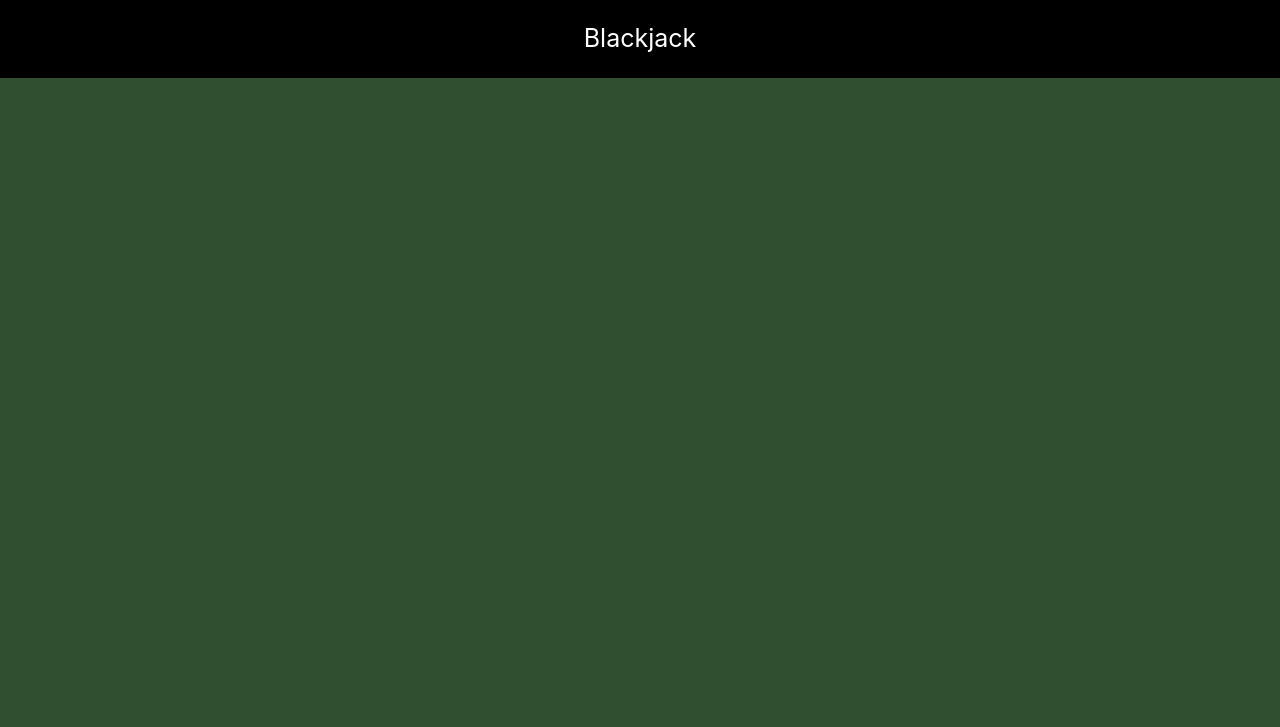
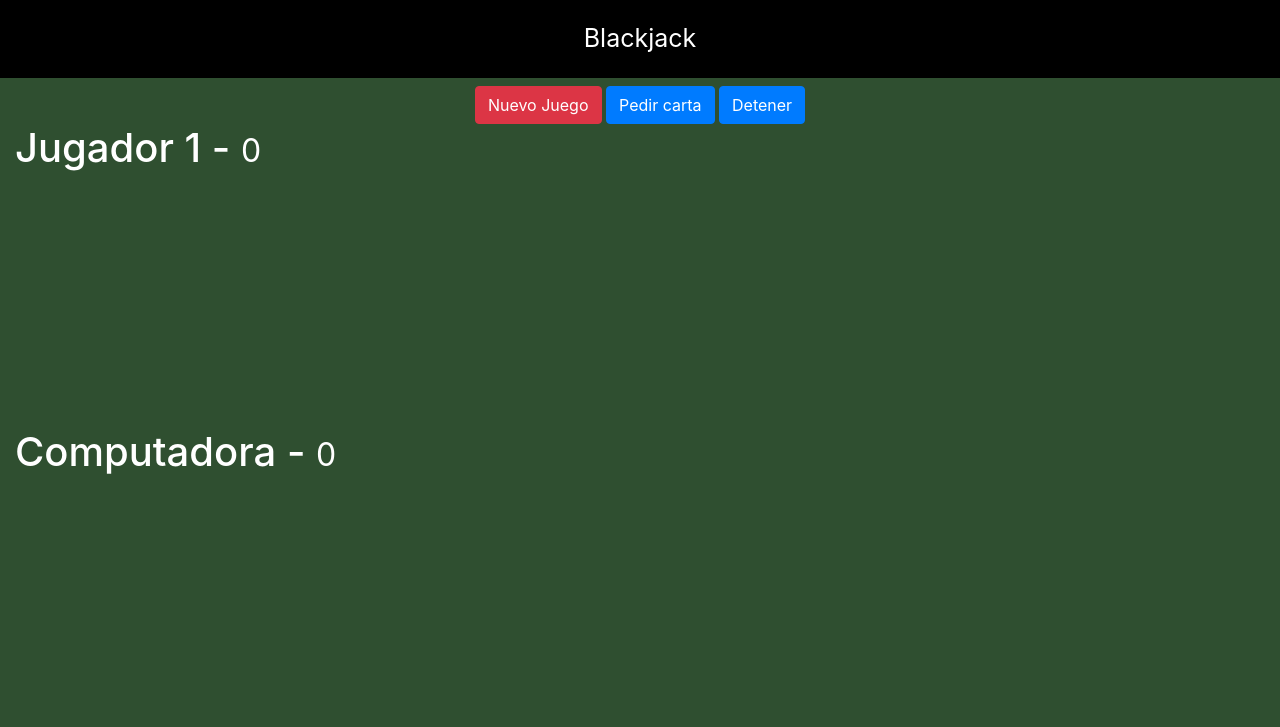
Before and after one commit to jmdc89/Modern-JavaScript, a plain HTML site: page 02-blackjack/index.html in a window 1280 px wide. Drawn offline with nearby package versions, Linux system fonts and the light colour scheme.

Commit message:
Index structure

```diff
--- a/02-blackjack/index.html
+++ b/02-blackjack/index.html
@@ -9,10 +9,44 @@
 
     <link rel="stylesheet" href="assets/css/styles.css">
 </head>
+
 <body>
 
     <header class="titulo">Blackjack</header>
 
+    <div class="row mt-2">
+        <div id="divBotones" class="col text-center">
+
+            <button id="btnNuevo" class="btn btn-danger">Nuevo Juego</button>
+            <button id="btnPedir" class="btn btn-primary">Pedir carta</button>
+            <button id="btnDetener" class="btn btn-primary">Detener</button>
+
+        </div>
+    </div>
+
+    <div class="row container">
+        <div class="col">
+
+            <h1>Jugador 1 - <small>0</small></h1>
+            <div id="jugador-cartas">
+                <!-- <img class="carta" src="assets/cartas/2C.png"> -->
+            </div>
+
+        </div>
+    </div>
+
+    <div class="row container mt-2">
+        <div class="col">
+
+            <h1>Computadora - <small>0</small></h1>
+            <div id="computadora-cartas">
+                <!-- <img class="carta" src="assets/cartas/3C.png"> -->
+            </div>
+
+        </div>
+    </div>
+
+
     <script src="assets/js/juego.js"></script>
 </body>
 </html>
```
